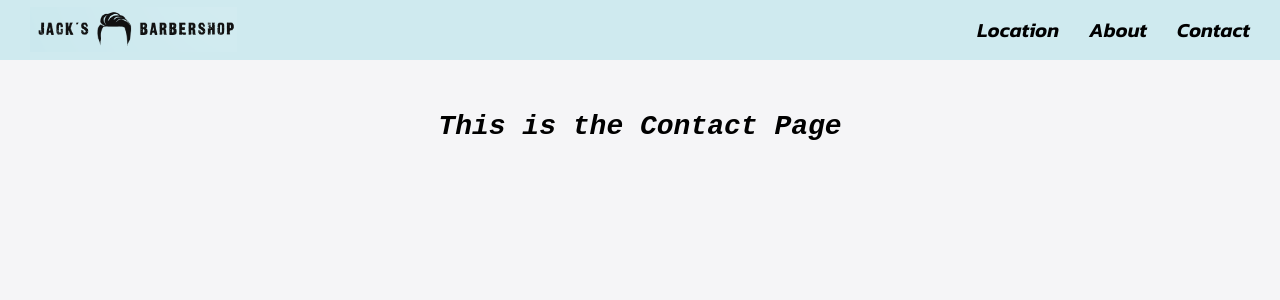
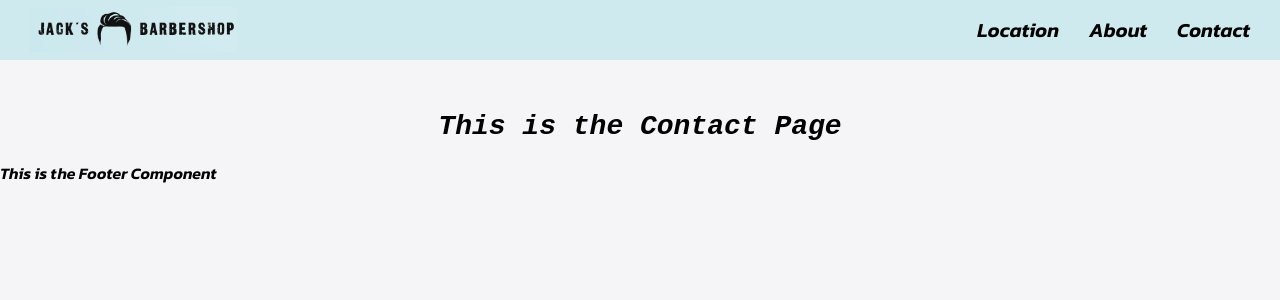
Before and after one commit to Brian4755/Jack-s-Barbershop, a React (Create React App) app: page /contact in a window 1280 px wide. Shown: the top 300 px of the page. Built offline with nearby package versions, Linux system fonts and the light colour scheme.

Commit message:
base footer component

```diff
--- a/src/App.js
+++ b/src/App.js
@@ -5,6 +5,7 @@
 import Location from './Location';
 import About from './About';
 import Contact from './Contact';
+import Footer from './Footer';
 
 function App() {
   return (
@@ -16,6 +17,7 @@
       <Route path='/about' element={<About />}/>
       <Route path='/contact' element={<Contact />}/>
     </Routes >
+    <Footer />
     </>
   )
 }
--- /dev/null
+++ b/src/Footer.jsx
@@ -0,0 +1,9 @@
+const Footer = () => {
+  return (
+    <>
+    <p>This is the Footer Component</p>
+    </>
+   )
+}
+
+export default Footer
```
